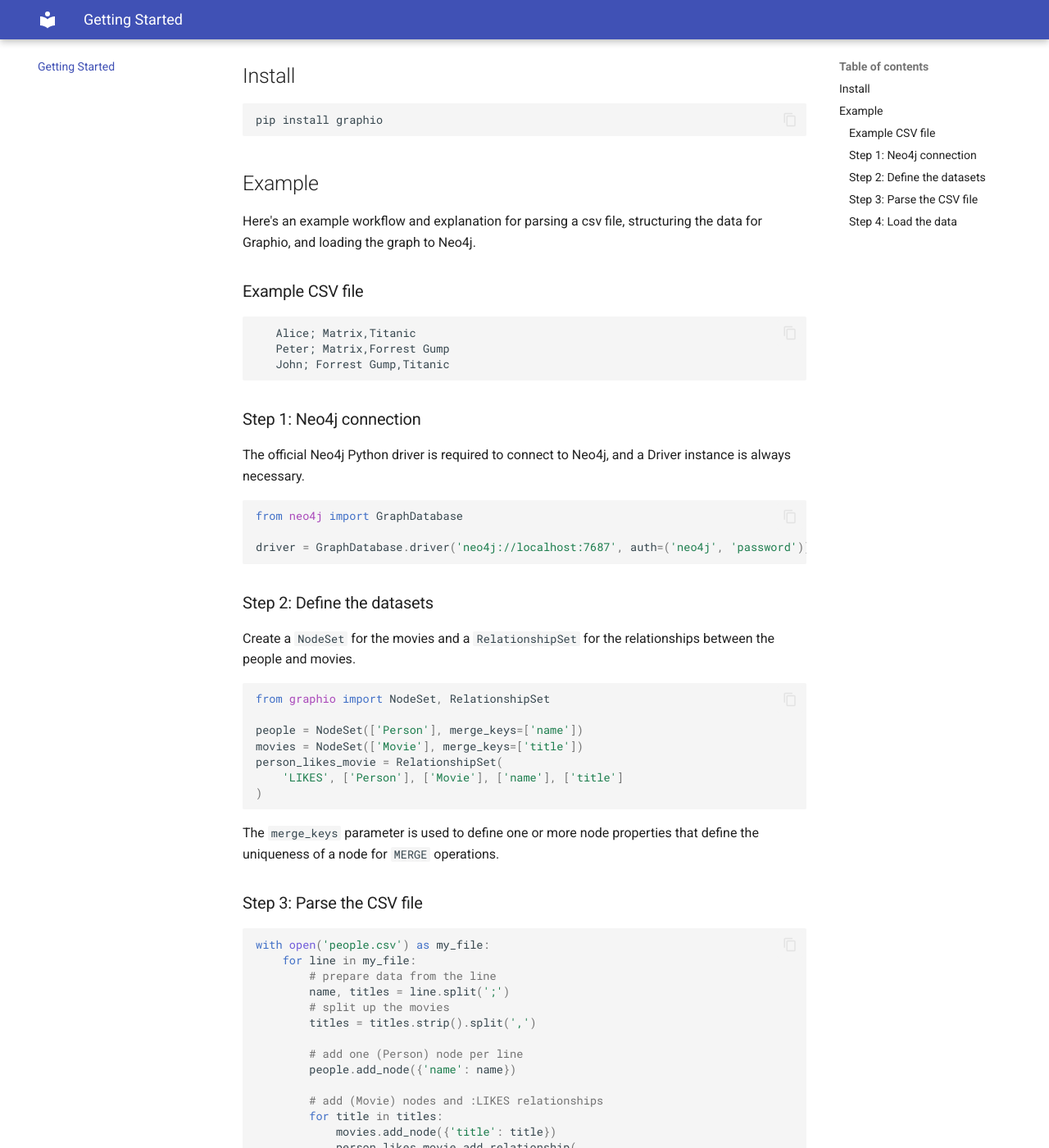
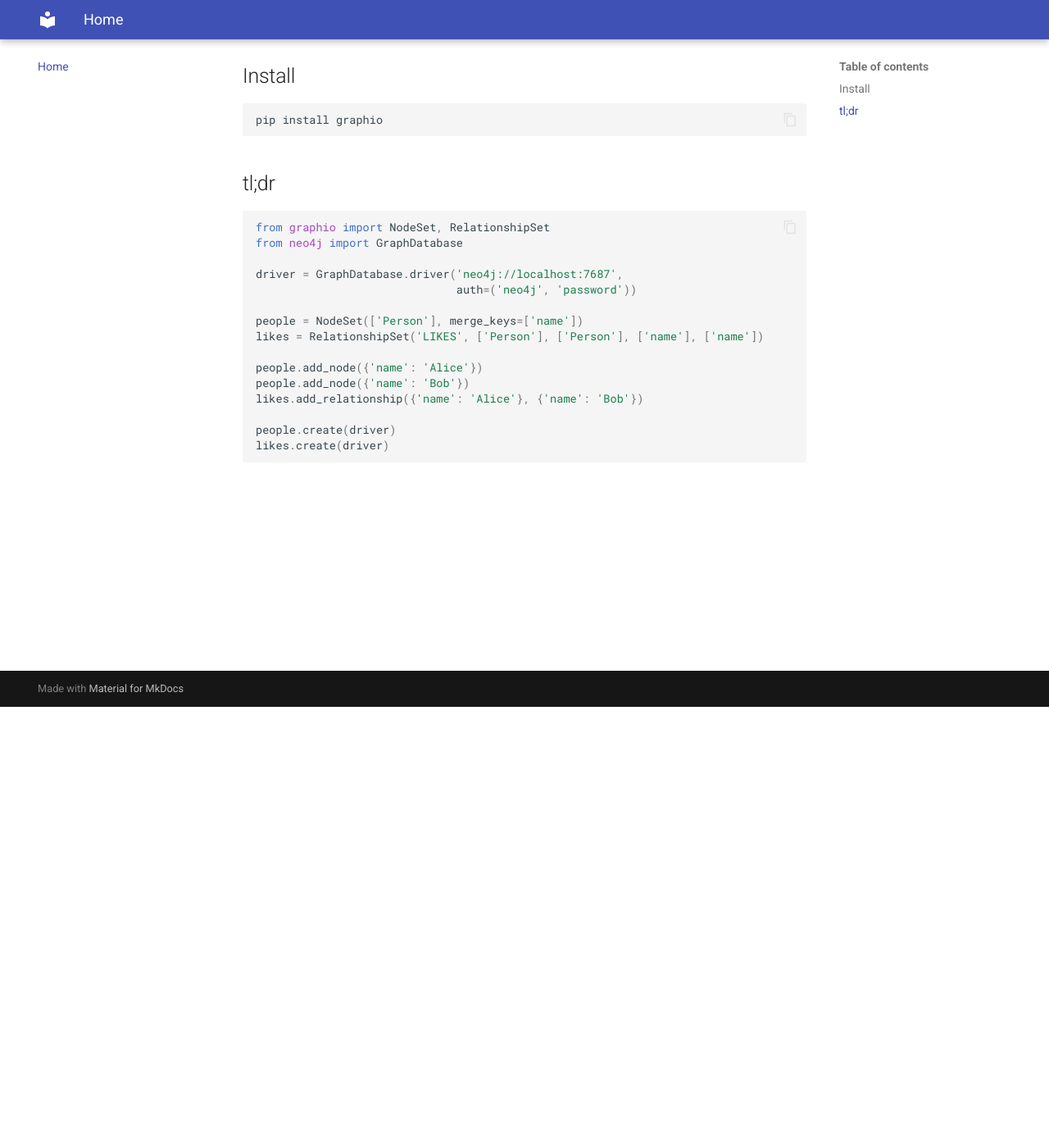
Before and after one commit to kaiserpreusse/graphio, an MkDocs documentation site: the page built from docs/index.md, in a window 1280 px wide and 1400 px high, scrolled down 538 px. Shown: the whole window at 82% size. Built offline with MkDocs 1.6.1 and Material for MkDocs 9.7.7, drawn with Linux system fonts in a browser that asks for light colours; some of the changed text lies outside the part shown.

Commit message:
better docs structure

````diff
--- /dev/null
+++ b/docs/getting_started/index.md
@@ -0,0 +1,70 @@
+# Example
+
+Here's an example workflow and explanation for parsing a csv file, structuring the data for Graphio, and loading the
+graph to Neo4j.
+
+## Example CSV file
+
+```csv
+   Alice; Matrix,Titanic
+   Peter; Matrix,Forrest Gump
+   John; Forrest Gump,Titanic
+```
+
+## Step 1: Neo4j connection
+
+The official Neo4j Python driver is required to connect to Neo4j, and a Driver instance is always necessary.
+
+```python
+from neo4j import GraphDatabase
+
+driver = GraphDatabase.driver('neo4j://localhost:7687', auth=('neo4j', 'password'))
+```
+
+## Step 2: Define the datasets
+
+Create a `NodeSet` for the movies and a `RelationshipSet` for the relationships between the people and movies.
+
+```python
+from graphio import NodeSet, RelationshipSet
+
+people = NodeSet(['Person'], merge_keys=['name'])
+movies = NodeSet(['Movie'], merge_keys=['title'])
+person_likes_movie = RelationshipSet(
+    'LIKES', ['Person'], ['Movie'], ['name'], ['title']
+)
+```
+
+The `merge_keys` parameter is used to define one or more node properties that define the uniqueness of a node for
+`MERGE` operations.
+
+## Step 3: Parse the CSV file
+
+```python
+with open('people.csv') as my_file:
+    for line in my_file:
+        # prepare data from the line
+        name, titles = line.split(';')
+        # split up the movies
+        titles = titles.strip().split(',')
+
+        # add one (Person) node per line
+        people.add_node({'name': name})
+
+        # add (Movie) nodes and :LIKES relationships
+        for title in titles:
+            movies.add_node({'title': title})
+            person_likes_movie.add_relationship(
+                {'name': name}, {'title': title}, {'source': 'my_file'}
+            )
+```
+
+## Step 4: Load the data
+
+```python
+people.create(driver)
+movies.create(driver)
+person_likes_movie.create(driver)
+```
+
+The `driver` object is passed to the `.create()` function.
--- a/docs/index.md
+++ b/docs/index.md
@@ -1,4 +1,4 @@
-# Getting Started
+# Graphio
 
 **Graphio** is a Python library designed for bulk-loading data into Neo4j. It allows you to collect and manage multiple
 sets of nodes and relationships for streamlined data ingestion.
@@ -20,73 +20,22 @@
 pip install graphio
 ```
 
-## Example
-
-Here's an example workflow and explanation for parsing a csv file, structuring the data for Graphio, and loading the
-graph to Neo4j.
-
-### Example CSV file
-
-```csv
-   Alice; Matrix,Titanic
-   Peter; Matrix,Forrest Gump
-   John; Forrest Gump,Titanic
-```
-
-### Step 1: Neo4j connection
-
-The official Neo4j Python driver is required to connect to Neo4j, and a Driver instance is always necessary.
-
-```python
-from neo4j import GraphDatabase
-
-driver = GraphDatabase.driver('neo4j://localhost:7687', auth=('neo4j', 'password'))
-```
-
-### Step 2: Define the datasets
-
-Create a `NodeSet` for the movies and a `RelationshipSet` for the relationships between the people and movies.
+## tl;dr
 
 ```python
 from graphio import NodeSet, RelationshipSet
+from neo4j import GraphDatabase
+
+driver = GraphDatabase.driver('neo4j://localhost:7687',
+                              auth=('neo4j', 'password'))
 
 people = NodeSet(['Person'], merge_keys=['name'])
-movies = NodeSet(['Movie'], merge_keys=['title'])
-person_likes_movie = RelationshipSet(
-    'LIKES', ['Person'], ['Movie'], ['name'], ['title']
-)
+likes = RelationshipSet('LIKES', ['Person'], ['Person'], ['name'], ['name'])
+
+people.add_node({'name': 'Alice'})
+people.add_node({'name': 'Bob'})
+likes.add_relationship({'name': 'Alice'}, {'name': 'Bob'})
+
+people.create(driver)
+likes.create(driver)
 ```
-
-The `merge_keys` parameter is used to define one or more node properties that define the uniqueness of a node for
-`MERGE` operations.
-
-### Step 3: Parse the CSV file
-
-```python
-with open('people.csv') as my_file:
-    for line in my_file:
-        # prepare data from the line
-        name, titles = line.split(';')
-        # split up the movies
-        titles = titles.strip().split(',')
-
-        # add one (Person) node per line
-        people.add_node({'name': name})
-
-        # add (Movie) nodes and :LIKES relationships
-        for title in titles:
-            movies.add_node({'title': title})
-            person_likes_movie.add_relationship(
-                {'name': name}, {'title': title}, {'source': 'my_file'}
-            )
-```
-
-### Step 4: Load the data
-
-```python
-people.create(driver)
-movies.create(driver)
-person_likes_movie.create(driver)
-```
-
-The `driver` object is passed to the `.create()` function.
--- a/mkdocs.yml
+++ b/mkdocs.yml
@@ -3,10 +3,11 @@
 theme:
   name: material
   features:
+    - content.code.copy
     - navigation.path
-    - content.code.copy
     - navigation.tabs
-#    - navigation.sections
+    - navigation.sections
+    - navigation.indexes
 markdown_extensions:
   - toc:
       permalink: true
@@ -19,6 +20,13 @@
   - pymdownx.superfences
   - admonition
   - pymdownx.details
+nav:
+  - Home: index.md
+  - Getting Started: getting_started/index.md
+  - Details: details.md
+  - API Documentation:
+      - NodeSet: api_reference/nodeset.md
+      - RelationshipSet: api_reference/relationshipset.md
 plugins:
 - mkdocstrings:
     handlers:
````
Also changed, not shown: docs/api_reference/nodeset.md (renamed from docs/API Reference/nodeset.md), docs/api_reference/relationshipset.md (renamed from docs/API Reference/relationshipset.md), docs/details.md (renamed from docs/workflow.md).
